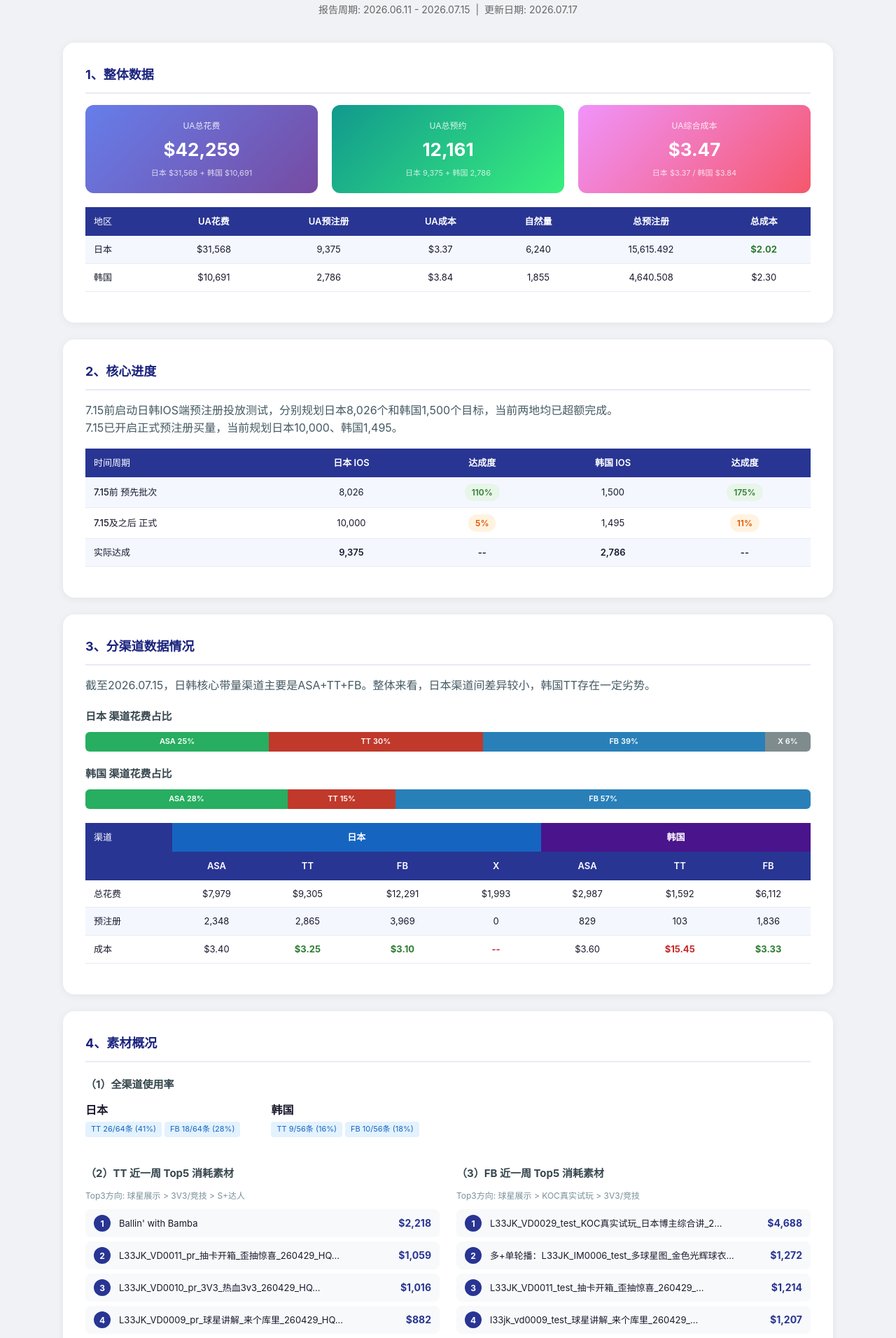
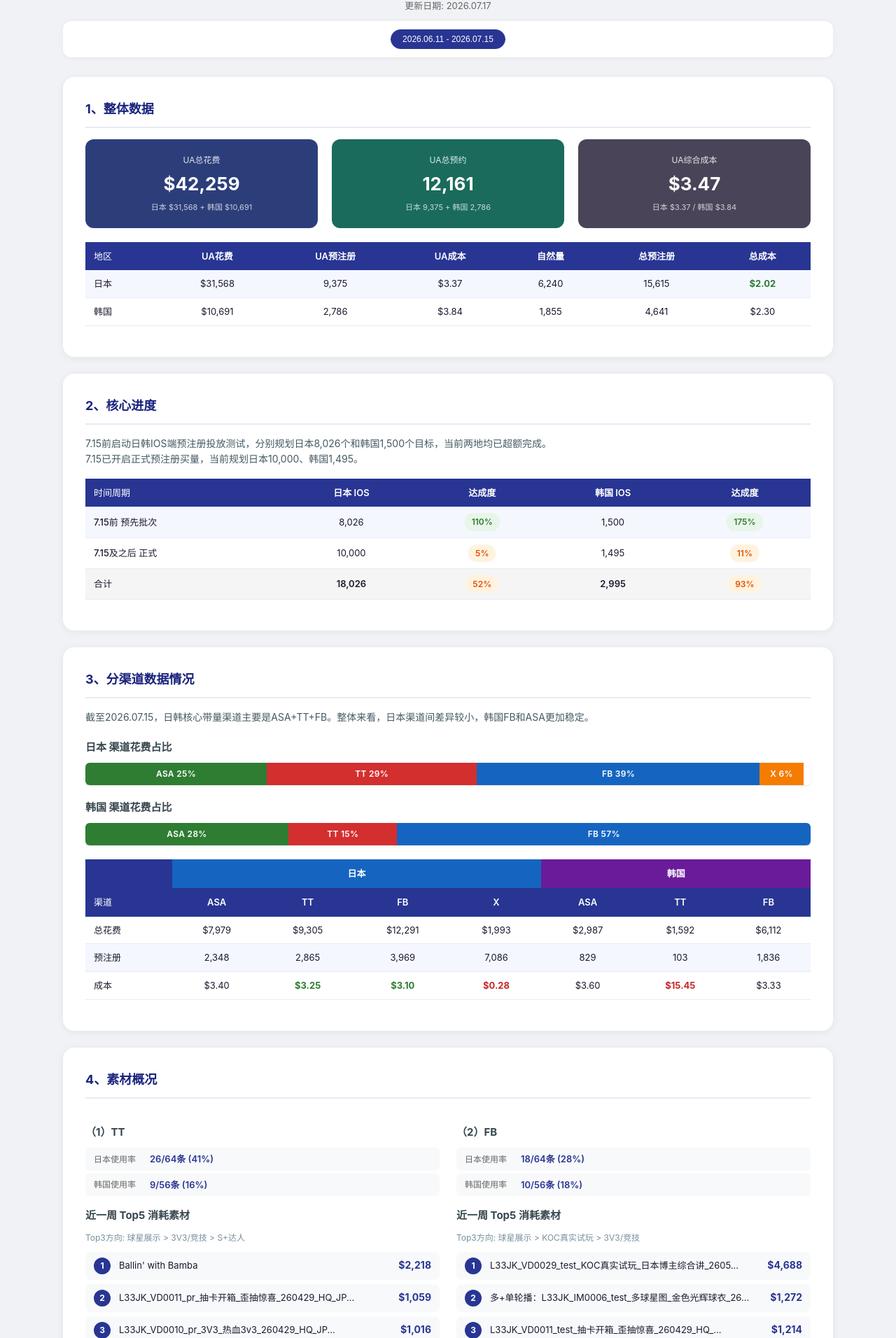
Before and after one commit to Henryyu618/l33jk-dashboard, a plain HTML site: page report.html in a window 1280 px wide. Shown: the part 88-2000 px from the top of the page at 70% size. Drawn offline with Linux system fonts and the light colour scheme.

Commit message:
Update marketing report 2026-07-17

```diff
--- a/report.html
+++ b/report.html
@@ -3,153 +3,147 @@
 <head>
 <meta charset="UTF-8">
 <meta name="viewport" content="width=device-width, initial-scale=1.0">
-<title>L33JK 日韩预注册 UA&营销分周速对</title>
+<title>L33JK 日韩预注册 UA&营销报告</title>
 <style>
-* { margin:0; padding:0; box-sizing:border-box; }
-body { font-family: -apple-system, BlinkMacSystemFont, 'Segoe UI', 'PingFang SC', 'Microsoft YaHei', sans-serif; background:#f0f2f5; color:#1a1a2e; line-height:1.6; padding:40px 20px; }
-.container { max-width:1100px; margin:0 auto; }
-.header { text-align:center; margin-bottom:36px; }
-.header h1 { font-size:28px; color:#1a237e; margin-bottom:6px; }
-.header .subtitle { color:#666; font-size:14px; }
-.card { background:#fff; border-radius:16px; box-shadow:0 2px 12px rgba(0,0,0,0.06); padding:32px; margin-bottom:24px; }
-.card h2 { font-size:18px; color:#1a237e; margin-bottom:16px; padding-bottom:10px; border-bottom:2px solid #e8eaf6; }
-.card h3 { font-size:15px; color:#37474f; margin:20px 0 10px; }
-.summary-row { display:flex; gap:20px; margin-bottom:20px; flex-wrap:wrap; }
-.metric-box { flex:1; min-width:160px; background:linear-gradient(135deg,#667eea 0%,#764ba2 100%); border-radius:12px; padding:20px; color:#fff; text-align:center; }
-.metric-box.green { background:linear-gradient(135deg,#11998e 0%,#38ef7d 100%); }
-.metric-box.orange { background:linear-gradient(135deg,#f093fb 0%,#f5576c 100%); }
-.metric-box .label { font-size:12px; opacity:0.85; margin-bottom:4px; }
-.metric-box .value { font-size:26px; font-weight:700; }
-.metric-box .sub { font-size:11px; opacity:0.75; margin-top:4px; }
-table { width:100%; border-collapse:collapse; margin:12px 0; font-size:13px; }
-th { background:#283593; color:#fff; padding:10px 12px; text-align:center; font-weight:600; }
-td { padding:9px 12px; text-align:center; border-bottom:1px solid #e8eaf6; }
-tr:nth-child(even) td { background:#f5f7ff; }
-tr:hover td { background:#e8eaf6; }
-td:first-child, th:first-child { text-align:left; font-weight:500; }
-.highlight { color:#c62828; font-weight:700; }
-.good { color:#2e7d32; font-weight:700; }
-.channel-bar { display:flex; height:28px; border-radius:6px; overflow:hidden; margin:8px 0; }
-.channel-bar .seg { display:flex; align-items:center; justify-content:center; color:#fff; font-size:11px; font-weight:600; }
-.seg-asa { background:#27ae60; }
-.seg-tt { background:#c0392b; }
-.seg-fb { background:#2980b9; }
-.seg-x { background:#7f8c8d; }
-.top-list { list-style:none; padding:0; }
-.top-list li { display:flex; align-items:center; padding:8px 12px; border-radius:8px; margin-bottom:6px; background:#f8f9fa; }
-.top-list li:hover { background:#e8eaf6; }
-.rank { width:24px; height:24px; border-radius:50%; background:#283593; color:#fff; display:flex; align-items:center; justify-content:center; font-size:12px; font-weight:700; margin-right:12px; flex-shrink:0; }
-.top-list .name { flex:1; font-size:13px; }
-.top-list .spend { font-weight:700; color:#283593; font-size:14px; }
-.two-col { display:grid; grid-template-columns:1fr 1fr; gap:24px; }
-@media(max-width:768px) { .two-col { grid-template-columns:1fr; } .summary-row { flex-direction:column; } }
-.progress-badge { display:inline-block; padding:3px 10px; border-radius:12px; font-size:12px; font-weight:600; }
-.progress-badge.done { background:#e8f5e9; color:#2e7d32; }
-.progress-badge.pending { background:#fff3e0; color:#e65100; }
-.direction-tag { display:inline-block; padding:2px 8px; border-radius:4px; font-size:11px; margin-right:4px; background:#e3f2fd; color:#1565c0; }
+*{margin:0;padding:0;box-sizing:border-box;}
+body{font-family:-apple-system,BlinkMacSystemFont,'Segoe UI','PingFang SC','Microsoft YaHei',sans-serif;background:#f0f2f5;color:#1a1a2e;line-height:1.6;padding:40px 20px;}
+.container{max-width:1100px;margin:0 auto;}
+.header{text-align:center;margin-bottom:12px;}
+.header h1{font-size:26px;color:#1a237e;margin-bottom:4px;}
+.header .subtitle{color:#666;font-size:13px;}
+.tab-bar{display:flex;gap:8px;justify-content:center;flex-wrap:wrap;margin-bottom:28px;padding:12px;background:#fff;border-radius:12px;box-shadow:0 1px 6px rgba(0,0,0,0.05);}
+.tab-btn{padding:6px 16px;border:1px solid #c5cae9;border-radius:20px;background:#fff;color:#3949ab;font-size:12px;cursor:pointer;transition:all .2s;}
+.tab-btn:hover{background:#e8eaf6;}
+.tab-btn.active{background:#283593;color:#fff;border-color:#283593;}
+.tab-content{display:none;}
+.tab-content.active{display:block;}
+.card{background:#fff;border-radius:16px;box-shadow:0 2px 12px rgba(0,0,0,0.06);padding:32px;margin-bottom:24px;}
+.card h2{font-size:18px;color:#1a237e;margin-bottom:16px;padding-bottom:10px;border-bottom:2px solid #e8eaf6;}
+.card h3{font-size:15px;color:#37474f;margin:20px 0 10px;}
+.desc{margin-bottom:16px;color:#455a64;font-size:14px;}
+.summary-row{display:flex;gap:20px;margin-bottom:20px;flex-wrap:wrap;}
+.metric-box{flex:1;min-width:160px;border-radius:12px;padding:20px;color:#fff;text-align:center;}
+.metric-box.blue{background:#2c3e7a;}
+.metric-box.teal{background:#1a6b5c;}
+.metric-box.slate{background:#4a4458;}
+.metric-box .label{font-size:12px;opacity:0.85;margin-bottom:4px;}
+.metric-box .value{font-size:26px;font-weight:700;}
+.metric-box .sub{font-size:11px;opacity:0.75;margin-top:4px;}
+table{width:100%;border-collapse:collapse;margin:12px 0;font-size:13px;}
+th{background:#283593;color:#fff;padding:10px 12px;text-align:center;font-weight:600;}
+td{padding:9px 12px;text-align:center;border-bottom:1px solid #e8eaf6;}
+tr:nth-child(even) td{background:#f5f7ff;}
+tr:hover td{background:#e8eaf6;}
+td:first-child,th:first-child{text-align:left;font-weight:500;}
+.total-row{font-weight:600;background:#f5f5f5!important;}
+.total-row td{background:#f5f5f5!important;}
+.highlight{color:#c62828;font-weight:700;}
+.good{color:#2e7d32;font-weight:700;}
+.channel-bar{display:flex;height:32px;border-radius:6px;overflow:hidden;margin:8px 0;box-shadow:0 1px 3px rgba(0,0,0,0.1);}
+.channel-bar .seg{display:flex;align-items:center;justify-content:center;color:#fff;font-size:12px;font-weight:600;letter-spacing:0.3px;}
+.top-list{list-style:none;padding:0;}
+.top-list li{display:flex;align-items:center;padding:8px 12px;border-radius:8px;margin-bottom:6px;background:#f8f9fa;}
+.top-list li:hover{background:#e8eaf6;}
+.rank{width:24px;height:24px;border-radius:50%;background:#283593;color:#fff;display:flex;align-items:center;justify-content:center;font-size:12px;font-weight:700;margin-right:12px;flex-shrink:0;}
+.top-list .name{flex:1;font-size:13px;}
+.top-list .spend{font-weight:700;color:#283593;font-size:14px;white-space:nowrap;}
+.two-col{display:grid;grid-template-columns:1fr 1fr;gap:24px;}
+@media(max-width:768px){.two-col{grid-template-columns:1fr;}.summary-row{flex-direction:column;}}
+.badge{display:inline-block;padding:3px 10px;border-radius:12px;font-size:12px;font-weight:600;}
+.badge.done{background:#e8f5e9;color:#2e7d32;}
+.badge.pending{background:#fff3e0;color:#e65100;}
+.usage-row{display:flex;align-items:center;padding:6px 12px;margin-bottom:4px;background:#f8f9fa;border-radius:6px;}
+.usage-label{font-size:12px;color:#666;width:80px;}
+.usage-val{font-size:13px;font-weight:600;color:#283593;}
+.dir-line{font-size:12px;color:#78909c;margin-bottom:10px;}
 </style>
 </head>
 <body>
 <div class="container">
-
 <div class="header">
   <h1>L33JK 日韩预注册 UA&营销分周速对</h1>
-  <div class="subtitle">报告周期: 2026.06.11 - 2026.07.15  |  更新日期: 2026.07.17</div>
+  <div class="subtitle">更新日期: 2026.07.17</div>
 </div>
-
+<div class="tab-bar"><button class="tab-btn active" onclick="switchTab(0)">2026.06.11 - 2026.07.15</button></div>
+<div class="tab-content active" id="tab-0">
 <div class="card">
   <h2>1、整体数据</h2>
   <div class="summary-row">
-    <div class="metric-box">
-      <div class="label">UA总花费</div>
-      <div class="value">$42,259</div>
-      <div class="sub">日本 $31,568 + 韩国 $10,691</div>
-    </div>
-    <div class="metric-box green">
-      <div class="label">UA总预约</div>
-      <div class="value">12,161</div>
-      <div class="sub">日本 9,375 + 韩国 2,786</div>
-    </div>
-    <div class="metric-box orange">
-      <div class="label">UA综合成本</div>
-      <div class="value">$3.47</div>
-      <div class="sub">日本 $3.37 / 韩国 $3.84</div>
-    </div>
+    <div class="metric-box blue"><div class="label">UA总花费</div><div class="value">$42,259</div><div class="sub">日本 $31,568 + 韩国 $10,691</div></div>
+    <div class="metric-box teal"><div class="label">UA总预约</div><div class="value">12,161</div><div class="sub">日本 9,375 + 韩国 2,786</div></div>
+    <div class="metric-box slate"><div class="label">UA综合成本</div><div class="value">$3.47</div><div class="sub">日本 $3.37 / 韩国 $3.84</div></div>
   </div>
   <table>
     <tr><th>地区</th><th>UA花费</th><th>UA预注册</th><th>UA成本</th><th>自然量</th><th>总预注册</th><th>总成本</th></tr>
-    <tr><td>日本</td><td>$31,568</td><td>9,375</td><td>$3.37</td><td>6,240</td><td>15,615.492</td><td class="good">$2.02</td></tr>
-    <tr><td>韩国</td><td>$10,691</td><td>2,786</td><td>$3.84</td><td>1,855</td><td>4,640.508</td><td>$2.30</td></tr>
+    <tr><td>日本</td><td>$31,568</td><td>9,375</td><td>$3.37</td><td>6,240</td><td>15,615</td><td class="good">$2.02</td></tr>
+    <tr><td>韩国</td><td>$10,691</td><td>2,786</td><td>$3.84</td><td>1,855</td><td>4,641</td><td>$2.30</td></tr>
   </table>
 </div>
 
 <div class="card">
   <h2>2、核心进度</h2>
-  <p style="margin-bottom:16px;color:#455a64;">7.15前启动日韩IOS端预注册投放测试，分别规划日本8,026个和韩国1,500个目标，当前两地均已超额完成。<br>7.15已开启正式预注册买量，当前规划日本10,000、韩国1,495。</p>
+  <p class="desc">7.15前启动日韩IOS端预注册投放测试，分别规划日本8,026个和韩国1,500个目标，当前两地均已超额完成。<br>7.15已开启正式预注册买量，当前规划日本10,000、韩国1,495。</p>
   <table>
     <tr><th>时间周期</th><th>日本 IOS</th><th>达成度</th><th>韩国 IOS</th><th>达成度</th></tr>
-    <tr><td>7.15前 预先批次</td><td>8,026</td><td><span class="progress-badge done">110%</span></td><td>1,500</td><td><span class="progress-badge done">175%</span></td></tr>
-    <tr><td>7.15及之后 正式</td><td>10,000</td><td><span class="progress-badge pending">5%</span></td><td>1,495</td><td><span class="progress-badge pending">11%</span></td></tr>
-    <tr style="font-weight:600;background:#f5f5f5;"><td>实际达成</td><td>9,375</td><td>--</td><td>2,786</td><td>--</td></tr>
+    <tr><td>7.15前 预先批次</td><td>8,026</td><td><span class="badge done">110%</span></td><td>1,500</td><td><span class="badge done">175%</span></td></tr>
+    <tr><td>7.15及之后 正式</td><td>10,000</td><td><span class="badge pending">5%</span></td><td>1,495</td><td><span class="badge pending">11%</span></td></tr>
+    <tr class="total-row"><td>合计</td><td>18,026</td><td><span class="badge pending">52%</span></td><td>2,995</td><td><span class="badge pending">93%</span></td></tr>
   </table>
 </div>
 
 <div class="card">
   <h2>3、分渠道数据情况</h2>
-  <p style="margin-bottom:16px;color:#455a64;">截至2026.07.15，日韩核心带量渠道主要是ASA+TT+FB。整体来看，日本渠道间差异较小，韩国TT存在一定劣势。</p>
+  <p class="desc">截至2026.07.15，日韩核心带量渠道主要是ASA+TT+FB。整体来看，日本渠道间差异较小，韩国FB和ASA更加稳定。</p>
   <h3>日本 渠道花费占比</h3>
   <div class="channel-bar">
-    <div class="seg seg-asa" style="width:25.3%">ASA 25%</div>
-    <div class="seg seg-tt" style="width:29.5%">TT 30%</div>
-    <div class="seg seg-fb" style="width:38.9%">FB 39%</div>
-    <div class="seg seg-x" style="width:6.3%">X 6%</div>
+    <div class="seg" style="width:25%;background:#2e7d32;">ASA 25%</div>
+    <div class="seg" style="width:29%;background:#d32f2f;">TT 29%</div>
+    <div class="seg" style="width:39%;background:#1565c0;">FB 39%</div>
+    <div class="seg" style="width:6%;background:#f57c00;">X 6%</div>
   </div>
   <h3>韩国 渠道花费占比</h3>
   <div class="channel-bar">
-    <div class="seg seg-asa" style="width:27.9%">ASA 28%</div>
-    <div class="seg seg-tt" style="width:14.9%">TT 15%</div>
-    <div class="seg seg-fb" style="width:57.2%">FB 57%</div>
+    <div class="seg" style="width:28%;background:#2e7d32;">ASA 28%</div>
+    <div class="seg" style="width:15%;background:#d32f2f;">TT 15%</div>
+    <div class="seg" style="width:57%;background:#1565c0;">FB 57%</div>
   </div>
   <table style="margin-top:20px;">
-    <tr><th>渠道</th><th colspan="4" style="background:#1565c0;">日本</th><th colspan="3" style="background:#4a148c;">韩国</th></tr>
-    <tr><th></th><th>ASA</th><th>TT</th><th>FB</th><th>X</th><th>ASA</th><th>TT</th><th>FB</th></tr>
+    <tr><th></th><th colspan="4" style="background:#1565c0;">日本</th><th colspan="3" style="background:#6a1b9a;">韩国</th></tr>
+    <tr><th>渠道</th><th>ASA</th><th>TT</th><th>FB</th><th>X</th><th>ASA</th><th>TT</th><th>FB</th></tr>
     <tr><td>总花费</td><td>$7,979</td><td>$9,305</td><td>$12,291</td><td>$1,993</td><td>$2,987</td><td>$1,592</td><td>$6,112</td></tr>
-    <tr><td>预注册</td><td>2,348</td><td>2,865</td><td>3,969</td><td>0</td><td>829</td><td>103</td><td>1,836</td></tr>
-    <tr><td>成本</td><td>$3.40</td><td class="good">$3.25</td><td class="good">$3.10</td><td class="highlight">--</td><td>$3.60</td><td class="highlight">$15.45</td><td class="good">$3.33</td></tr>
+    <tr><td>预注册</td><td>2,348</td><td>2,865</td><td>3,969</td><td>7,086</td><td>829</td><td>103</td><td>1,836</td></tr>
+    <tr><td>成本</td><td>$3.40</td><td class="good">$3.25</td><td class="good">$3.10</td><td class="highlight">$0.28</td><td>$3.60</td><td class="highlight">$15.45</td><td>$3.33</td></tr>
   </table>
 </div>
 
 <div class="card">
   <h2>4、素材概况</h2>
-  <h3>（1）全渠道使用率</h3>
-  <div style="display:flex;gap:40px;margin:12px 0 20px;flex-wrap:wrap;">
-    <div><strong>日本</strong><br><span class="direction-tag">TT 26/64条 (41%)</span><span class="direction-tag">FB 18/64条 (28%)</span></div>
-    <div><strong>韩国</strong><br><span class="direction-tag">TT 9/56条 (16%)</span><span class="direction-tag">FB 10/56条 (18%)</span></div>
-  </div>
-
   <div class="two-col">
     <div>
-      <h3>（2）TT 近一周 Top5 消耗素材</h3>
-      <p style="font-size:12px;color:#78909c;margin-bottom:10px;">Top3方向: 球星展示 > 3V3/竞技 > S+达人</p>
-      <ul class="top-list"><li><span class="rank">1</span><span class="name">Ballin' with Bamba</span><span class="spend">$2,218</span></li>
-<li><span class="rank">2</span><span class="name">L33JK_VD0011_pr_抽卡开箱_歪抽惊喜_260429_HQ...</span><span class="spend">$1,059</span></li>
-<li><span class="rank">3</span><span class="name">L33JK_VD0010_pr_3V3_热血3v3_260429_HQ...</span><span class="spend">$1,016</span></li>
-<li><span class="rank">4</span><span class="name">L33JK_VD0009_pr_球星讲解_来个库里_260429_HQ...</span><span class="spend">$882</span></li>
-<li><span class="rank">5</span><span class="name">ましゅるむ公式</span><span class="spend">$869</span></li></ul>
+      <h3>（1）TT</h3>
+      <div class="usage-row"><span class="usage-label">日本使用率</span><span class="usage-val">26/64条 (41%)</span></div>
+      <div class="usage-row"><span class="usage-label">韩国使用率</span><span class="usage-val">9/56条 (16%)</span></div>
+      <h3 style="margin-top:16px;">近一周 Top5 消耗素材</h3>
+      <p class="dir-line">Top3方向: 球星展示 > 3V3/竞技 > S+达人</p>
+      <ul class="top-list"><li><span class="rank">1</span><span class="name">Ballin' with Bamba</span><span class="spend">$2,218</span></li><li><span class="rank">2</span><span class="name">L33JK_VD0011_pr_抽卡开箱_歪抽惊喜_260429_HQ_JP...</span><span class="spend">$1,059</span></li><li><span class="rank">3</span><span class="name">L33JK_VD0010_pr_3V3_热血3v3_260429_HQ_JP...</span><span class="spend">$1,016</span></li><li><span class="rank">4</span><span class="name">L33JK_VD0009_pr_球星讲解_来个库里_260429_HQ_JP...</span><span class="spend">$882</span></li><li><span class="rank">5</span><span class="name">ましゅるむ公式</span><span class="spend">$869</span></li></ul>
     </div>
     <div>
-      <h3>（3）FB 近一周 Top5 消耗素材</h3>
-      <p style="font-size:12px;color:#78909c;margin-bottom:10px;">Top3方向: 球星展示 > KOC真实试玩 > 3V3/竞技</p>
-      <ul class="top-list"><li><span class="rank">1</span><span class="name">L33JK_VD0029_test_KOC真实试玩_日本博主综合讲_2...</span><span class="spend">$4,688</span></li>
-<li><span class="rank">2</span><span class="name">多+单轮播：L33JK_IM0006_test_多球星图_金色光辉球衣...</span><span class="spend">$1,272</span></li>
-<li><span class="rank">3</span><span class="name">L33JK_VD0011_test_抽卡开箱_歪抽惊喜_260429_...</span><span class="spend">$1,214</span></li>
-<li><span class="rank">4</span><span class="name">l33jk_vd0009_test_球星讲解_来个库里_260429_...</span><span class="spend">$1,207</span></li>
-<li><span class="rank">5</span><span class="name">L33JK_VD0010_test_3V3_热血3v3_260429_...</span><span class="spend">$951</span></li></ul>
+      <h3>（2）FB</h3>
+      <div class="usage-row"><span class="usage-label">日本使用率</span><span class="usage-val">18/64条 (28%)</span></div>
+      <div class="usage-row"><span class="usage-label">韩国使用率</span><span class="usage-val">10/56条 (18%)</span></div>
+      <h3 style="margin-top:16px;">近一周 Top5 消耗素材</h3>
+      <p class="dir-line">Top3方向: 球星展示 > KOC真实试玩 > 3V3/竞技</p>
+      <ul class="top-list"><li><span class="rank">1</span><span class="name">L33JK_VD0029_test_KOC真实试玩_日本博主综合讲_2605...</span><span class="spend">$4,688</span></li><li><span class="rank">2</span><span class="name">多+单轮播：L33JK_IM0006_test_多球星图_金色光辉球衣_26...</span><span class="spend">$1,272</span></li><li><span class="rank">3</span><span class="name">L33JK_VD0011_test_抽卡开箱_歪抽惊喜_260429_HQ_...</span><span class="spend">$1,214</span></li><li><span class="rank">4</span><span class="name">l33jk_vd0009_test_球星讲解_来个库里_260429_hq_...</span><span class="spend">$1,207</span></li><li><span class="rank">5</span><span class="name">L33JK_VD0010_test_3V3_热血3v3_260429_HQ_...</span><span class="spend">$951</span></li></ul>
     </div>
   </div>
+</div></div>
+<div style="text-align:center;color:#bbb;font-size:11px;margin-top:20px;">Generated by Heinrich | L33JK UA Team</div>
 </div>
-
-<div style="text-align:center;color:#bbb;font-size:11px;margin-top:20px;">Generated by Heinrich | L33JK UA Team | 2026.07.17</div>
-</div>
+<script>
+function switchTab(idx){
+  document.querySelectorAll('.tab-btn').forEach((b,i)=>b.classList.toggle('active',i===idx));
+  document.querySelectorAll('.tab-content').forEach((c,i)=>c.classList.toggle('active',i===idx));
+}
+</script>
 </body>
 </html>
```
